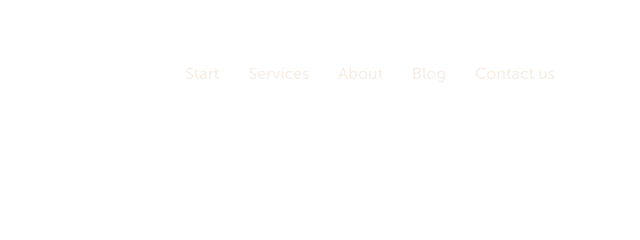
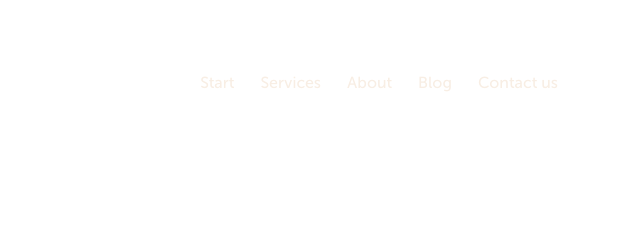
Before and after one commit to WebHeroSchool/Bali.main, a plain HTML site: page index.html in a window 1280 px wide. Shown: the top 240 px of the page, 640-1280 px from the left. Drawn offline with Linux system fonts and the light colour scheme.

Commit message:
кнопка

```diff
--- a/index.html
+++ b/index.html
@@ -11,11 +11,11 @@
     <div class="wrapper">
       <header class="header">
         <img class="logo" src="image/Vector.svg" alt="Лого">
-        <nav class="menu" >
-          <input id="menu__toggle" type="checkbox" />
+        <input id="menu__toggle" type="checkbox" />
           <label class="menu__btn" for="menu__toggle">
             <span></span>
           </label>
+       <nav class="menu" >
          <a class="menu__item" href="#">Start</a>
           <a class="menu__item" href="#">Services</a>
           <a class="menu__item" href="#">About</a>
--- a/styles.css
+++ b/styles.css
@@ -20,11 +20,12 @@ body {
   height: 55px;
 }
 .menu {
+  margin-top: 14px;
   padding-right: 110px;
 }
 .menu__item {
   position: relative;
-  margin-right: 38px;
+  margin-right: 34px;
   font: 22px/26px Museo Sans Cyrl, arial, helvetica, sans-serif;
   color: #f8eee4;
   text-decoration: none;
@@ -111,10 +112,11 @@ body {
     height: 39px;
   }
   .menu {
-    padding-right: 77px;
+    margin-top: 10px;
+    padding-right: 74px;
   }
   .menu__item {
-    margin-right: 25px;
+    margin-right: 22px;
     font-size: 16px;
     line-height: 19px;
   }
@@ -172,7 +174,8 @@ body {
     padding-left: 33px;
   }
   .menu {
-    padding-right: 34px;
+    margin-top: 12px;
+    padding-right: 30px;
   }
 
   .main {
@@ -282,7 +285,7 @@ body {
   .main {
     text-align: center;
     padding-left: 0px;
-    padding-right: 10px;
+    padding-top: 20px;
   }
   .main__title {
     font-size: 170px;
```
